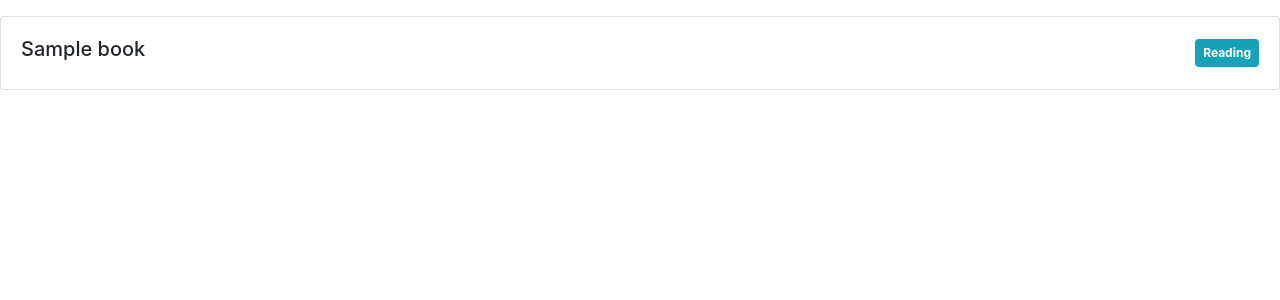
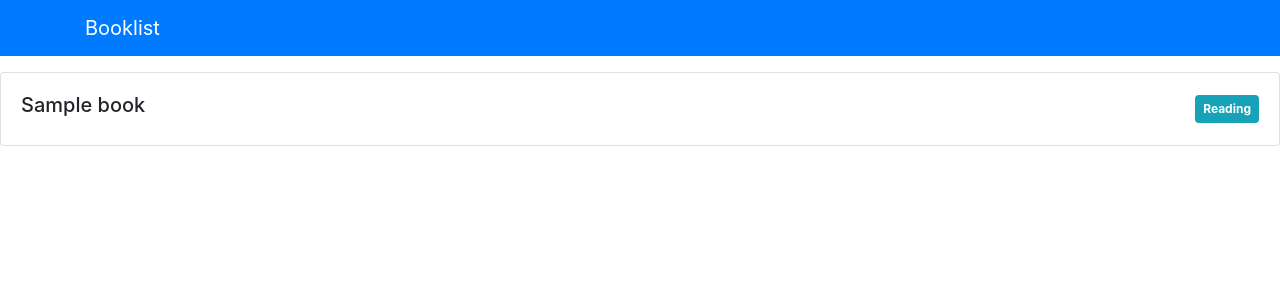
Before and after one commit to HamiltonTD/bookshelf, a Django app: page / in a window 1280 px wide. Shown: the top 300 px of the page. Run offline with Django 3.2, Linux system fonts and the light colour scheme; tables that the repository leaves empty hold one stand-in row (values such as "Sample post").

Commit message:
basic navbar added

```diff
--- a/booklist/books/templates/books/base.html
+++ b/booklist/books/templates/books/base.html
@@ -9,6 +9,12 @@
   </head>
 
   <body>
+    <nav class="navbar navbar-dark bg-primary">
+      <div class="container">
+	<a class="navbar-brand" href="{% url 'book_list' %}">Booklist</a>
+      </div>
+    </nav>
+
     {% block content %}{% endblock %}
 
     <script src="https://code.jquery.com/jquery-3.5.1.slim.min.js" integrity="sha384-DfXdz2htPH0lsSSs5nCTpuj/zy4C+OGpamoFVy38MVBnE+IbbVYUew+OrCXaRkfj" crossorigin="anonymous"></script>
```
